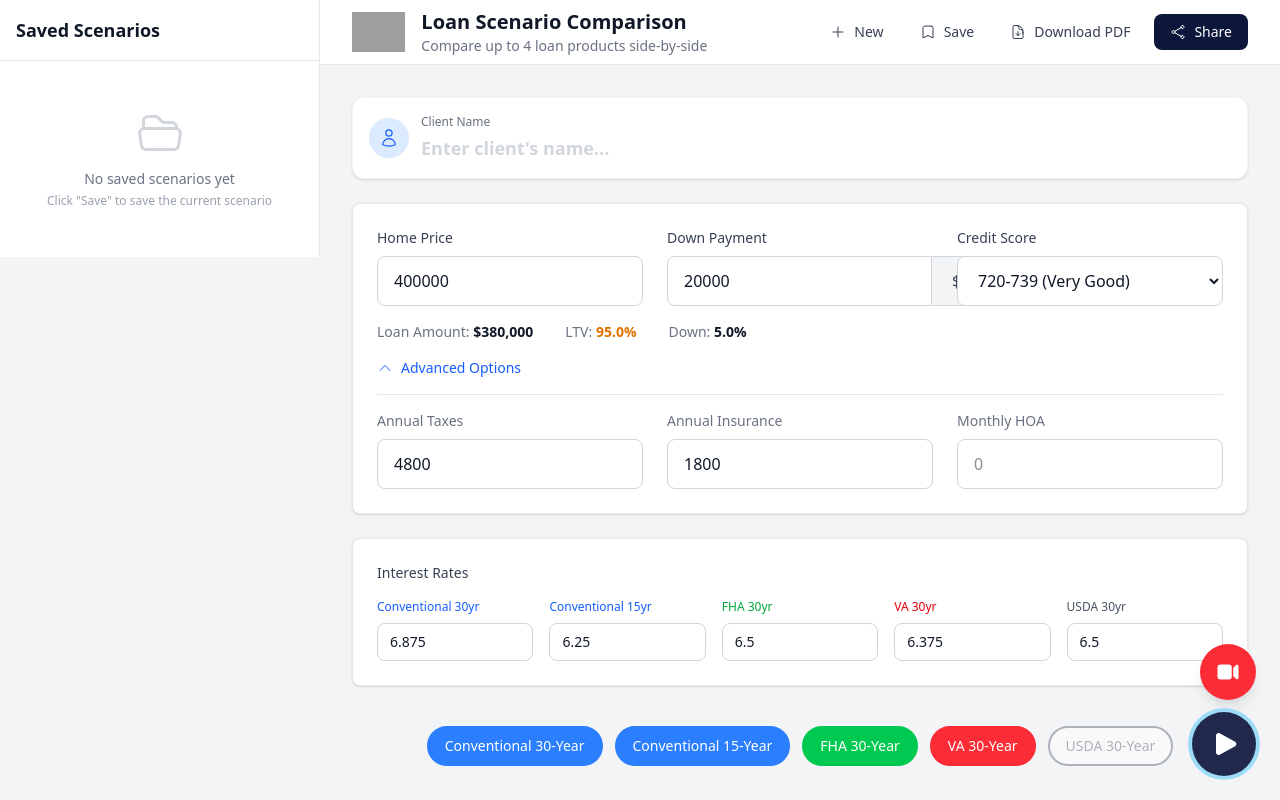
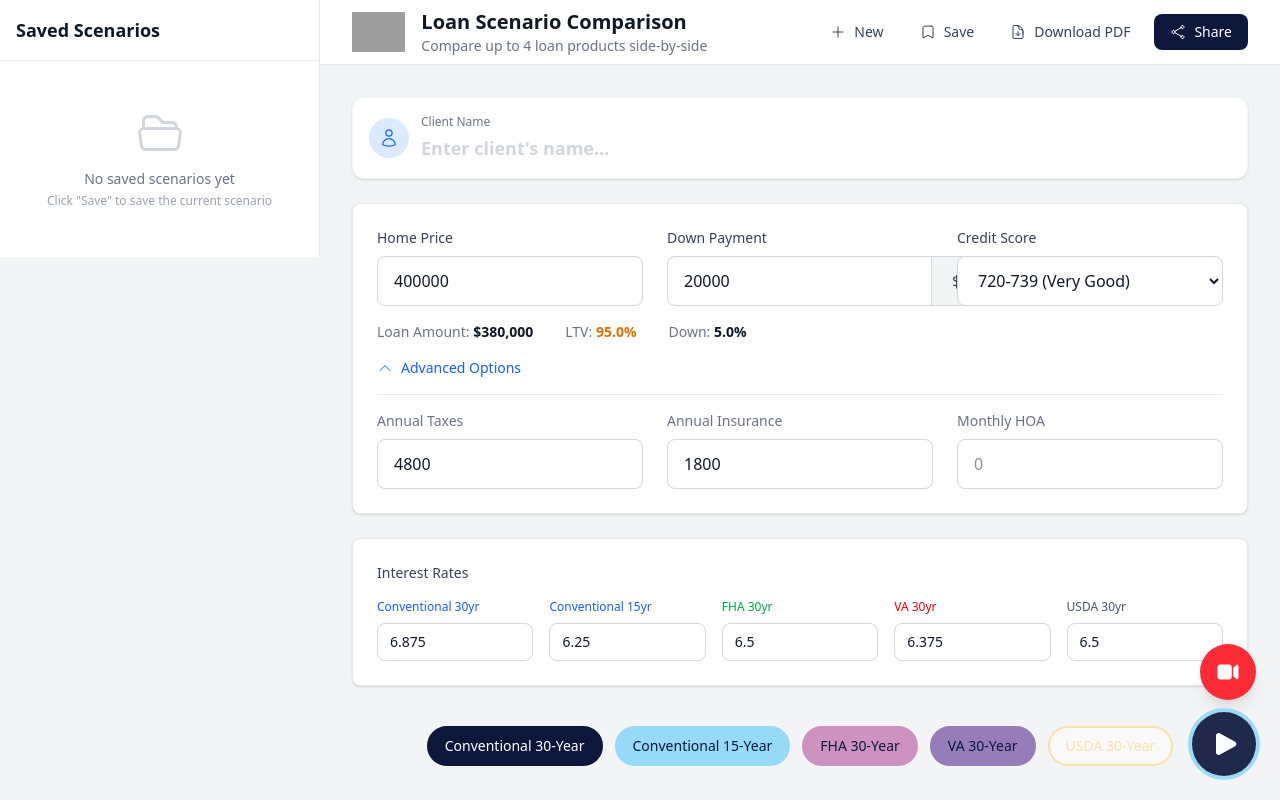
Before and after one commit to Nsull042790/MortgageCoachClone, a React (Vite) app: page / in a window 1280 px wide. Shown: the top 800 px of the page. Built offline with nearby package versions, Linux system fonts and the light colour scheme; grey boxes are pictures that could not be loaded.

Commit message:
Update loan type selector buttons to match card colors

```diff
--- a/src/components/LoanTypeSelector.tsx
+++ b/src/components/LoanTypeSelector.tsx
@@ -4,28 +4,14 @@ import { LOAN_TYPE_INFO } from '../types';
 
 const LOAN_TYPES: LoanType[] = ['conventional30', 'conventional15', 'fha30', 'va30', 'usda30'];
 
-const BUTTON_COLORS: Record<LoanType, { active: string; inactive: string }> = {
-  conventional30: {
-    active: 'bg-blue-500 text-white border-blue-500',
-    inactive: 'bg-white text-blue-500 border-blue-500 hover:bg-blue-50',
-  },
-  conventional15: {
-    active: 'bg-blue-500 text-white border-blue-500',
-    inactive: 'bg-white text-blue-500 border-blue-500 hover:bg-blue-50',
-  },
-  fha30: {
-    active: 'bg-green-500 text-white border-green-500',
-    inactive: 'bg-white text-green-500 border-green-500 hover:bg-green-50',
-  },
-  va30: {
-    active: 'bg-red-500 text-white border-red-500',
-    inactive: 'bg-white text-red-500 border-red-500 hover:bg-red-50',
-  },
-  usda30: {
-    active: 'bg-gray-500 text-white border-gray-500',
-    inactive: 'bg-white text-gray-500 border-gray-500 hover:bg-gray-50',
-  },
-};
+// Determine if a color is light (needs dark text) or dark (needs light text)
+function isLightColor(hex: string): boolean {
+  const r = parseInt(hex.slice(1, 3), 16);
+  const g = parseInt(hex.slice(3, 5), 16);
+  const b = parseInt(hex.slice(5, 7), 16);
+  const luminance = (0.299 * r + 0.587 * g + 0.114 * b) / 255;
+  return luminance > 0.5;
+}
 
 export function LoanTypeSelector() {
   const { toggleLoanType, isLoanTypeSelected, currentScenario } = useLoan();
@@ -35,8 +21,9 @@ export function LoanTypeSelector() {
     <div className="flex flex-wrap justify-center gap-3">
       {LOAN_TYPES.map((loanType) => {
         const isSelected = isLoanTypeSelected(loanType);
-        const colors = BUTTON_COLORS[loanType];
         const canToggle = isSelected ? selectedCount > 1 : selectedCount < 4;
+        const color = LOAN_TYPE_INFO[loanType].color;
+        const textColor = isLightColor(color) ? '#0d173c' : '#ffffff';
 
         return (
           <button
@@ -45,9 +32,13 @@ export function LoanTypeSelector() {
             disabled={!canToggle}
             className={`
               px-4 py-2 rounded-full text-sm font-medium border-2 transition-all duration-200
-              ${isSelected ? colors.active : colors.inactive}
-              ${!canToggle ? 'opacity-50 cursor-not-allowed' : 'cursor-pointer'}
+              ${!canToggle ? 'opacity-50 cursor-not-allowed' : 'cursor-pointer hover:opacity-80'}
             `}
+            style={
+              isSelected
+                ? { backgroundColor: color, color: textColor, borderColor: color }
+                : { backgroundColor: 'white', color: color, borderColor: color }
+            }
           >
             {LOAN_TYPE_INFO[loanType].name}
           </button>
```
